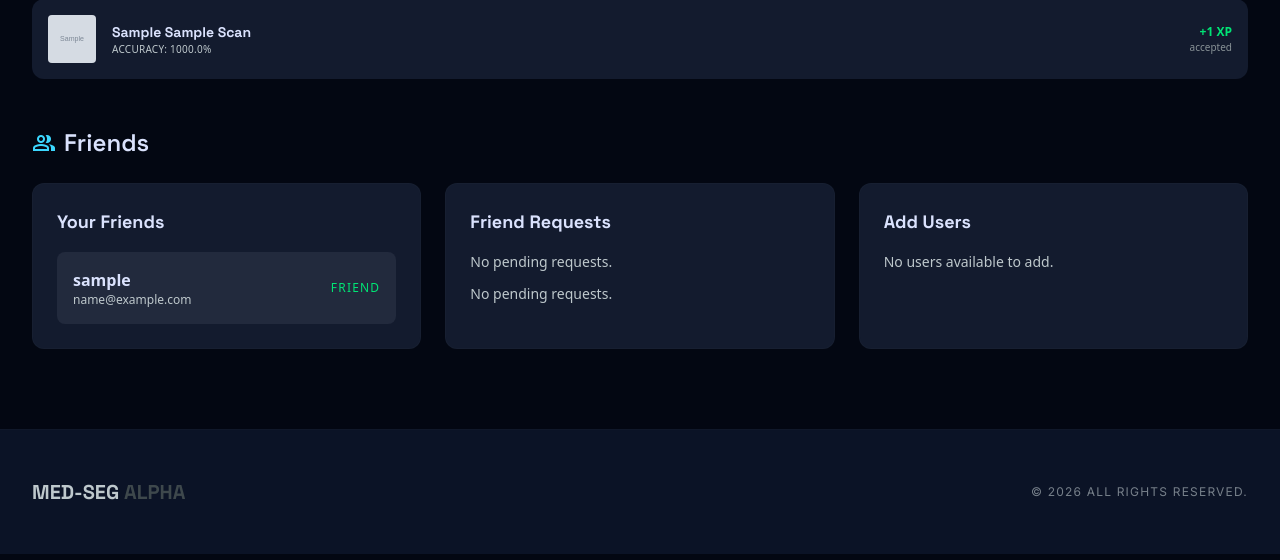
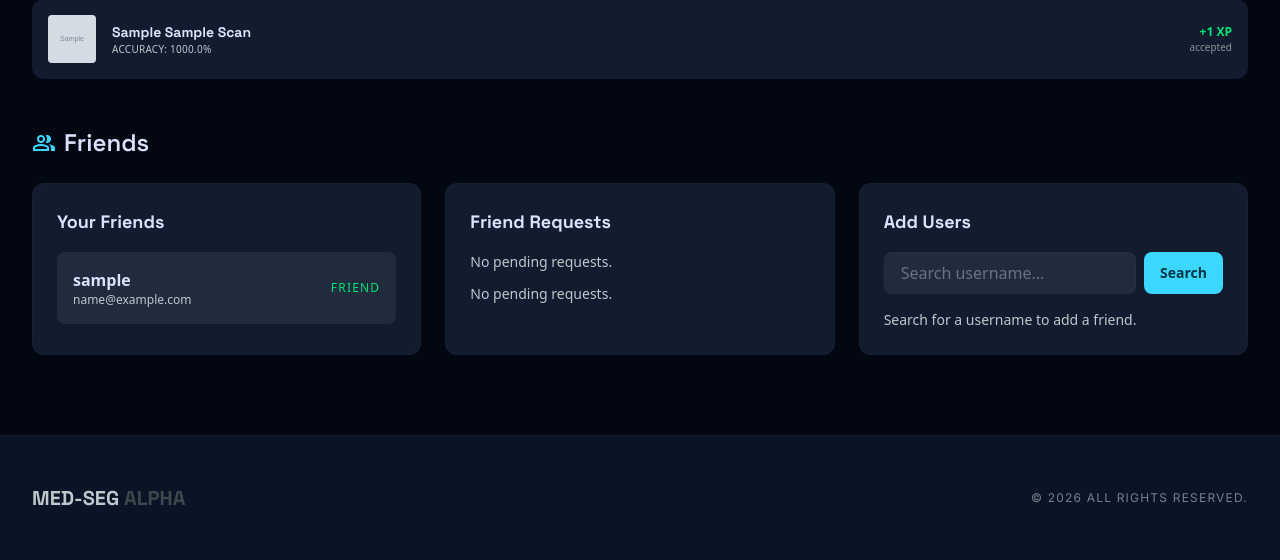
Before and after one commit to EvanCXCheng/3403, a Flask app: page /profile/1 in a window 1280 px wide. Shown: the part 533-1093 px from the top of the page. Run offline with Flask 3, Linux system fonts and the light colour scheme; a user stored in the database is signed in; tables that the repository leaves empty hold one stand-in row (values such as "Sample post"); grey boxes marked "Sample" are stand-in pictures; some libraries are stand-ins or nearby versions.

Commit message:
Add users no longer lists all users and is replaced with a search bar

```diff
--- a/app/routes.py
+++ b/app/routes.py
@@ -290,10 +290,14 @@ def view_profile(user_id):
             connected_ids.add(record.requester_id)
             connected_ids.add(record.receiver_id)
 
-        # Users current user can still add
-        suggested_users = User.query.filter(
-            ~User.id.in_(connected_ids)
-        ).all()
+        # Search users by username
+        user_search = request.args.get('user_search', '').strip()
+
+        if user_search:
+            suggested_users = User.query.filter(
+                User.username.ilike(f"%{user_search}%"),
+                ~User.id.in_(connected_ids)
+            ).all()
 
     # Current user's worldwide XP rank
     current_user_rank_global = User.query.filter(User.xp > profile_user.xp).count() + 1 if profile_user.xp else None
@@ -307,7 +311,8 @@ def view_profile(user_id):
         sent_requests=sent_requests,
         suggested_users=suggested_users,
         current_user_rank_global=current_user_rank_global,
-        clickable_profile_ids=clickable_profile_ids
+        clickable_profile_ids=clickable_profile_ids,
+        user_search=user_search
     )
 
 @app.route('/friend-request/accept/<int:friendship_id>', methods=['POST'])
--- a/app/templates/profile.html
+++ b/app/templates/profile.html
@@ -194,15 +194,35 @@
       <div class="bg-surface-container-low p-6 rounded-xl border border-outline-variant/10">
         <h3 class="text-lg font-headline font-bold text-on-surface mb-4">Add Users</h3>
 
+          <form method="GET" action="{{ url_for('view_profile', user_id=current_user.id) }}" class="mb-4">
+            <div class="flex gap-2">
+              <input
+                type="text"
+                name="user_search"
+                value="{{ user_search or '' }}"
+                placeholder="Search username..."
+                class="w-full px-4 py-2 rounded-lg bg-surface-container-high border border-outline-variant/20 text-on-surface focus:outline-none focus:ring-2 focus:ring-primary"
+              />
+
+              <button
+                type="submit"
+                class="px-4 py-2 bg-primary text-on-primary rounded-lg text-sm font-bold">
+                Search
+              </button>
+            </div>
+          </form>
+
         <div class="space-y-3">
-          {% for user in suggested_users %}
+          {% if user_search %}
+            {% for searched_user in suggested_users %}
               <div class="bg-surface-container-high p-4 rounded-lg flex justify-between items-center">
                 <div>
-                <p class="font-bold text-on-surface">{{ user.username }}</p>
-                <p class="text-xs text-on-surface-variant">{{ user.email }}</p>
+                  <p class="font-bold text-on-surface">{{ searched_user.username }}</p>
+                  <p class="text-xs text-on-surface-variant">{{ searched_user.email }}</p>
                 </div>
 
-              <form action="{{ url_for('send_friend_request', user_id=user.id) }}" method="POST">
+
+                <form action="{{ url_for('send_friend_request', user_id=searched_user.id) }}" method="POST">
                   <input type="hidden" name="csrf_token" value="{{ csrf_token() }}">
                   <button type="submit" class="px-3 py-2 bg-primary text-on-primary rounded text-xs font-bold">
                     Add
@@ -210,8 +230,11 @@
                 </form>
               </div>
             {% else %}
-            <p class="text-sm text-on-surface-variant">No users available to add.</p>
+              <p class="text-sm text-on-surface-variant">No matching users found.</p>
             {% endfor %}
+          {% else %}
+            <p class="text-sm text-on-surface-variant">Search for a username to add a friend.</p>
+          {% endif %}
         </div>
       </div>
     {% endif %}
```
Lines whose indentation alone changed are shown as unchanged.
